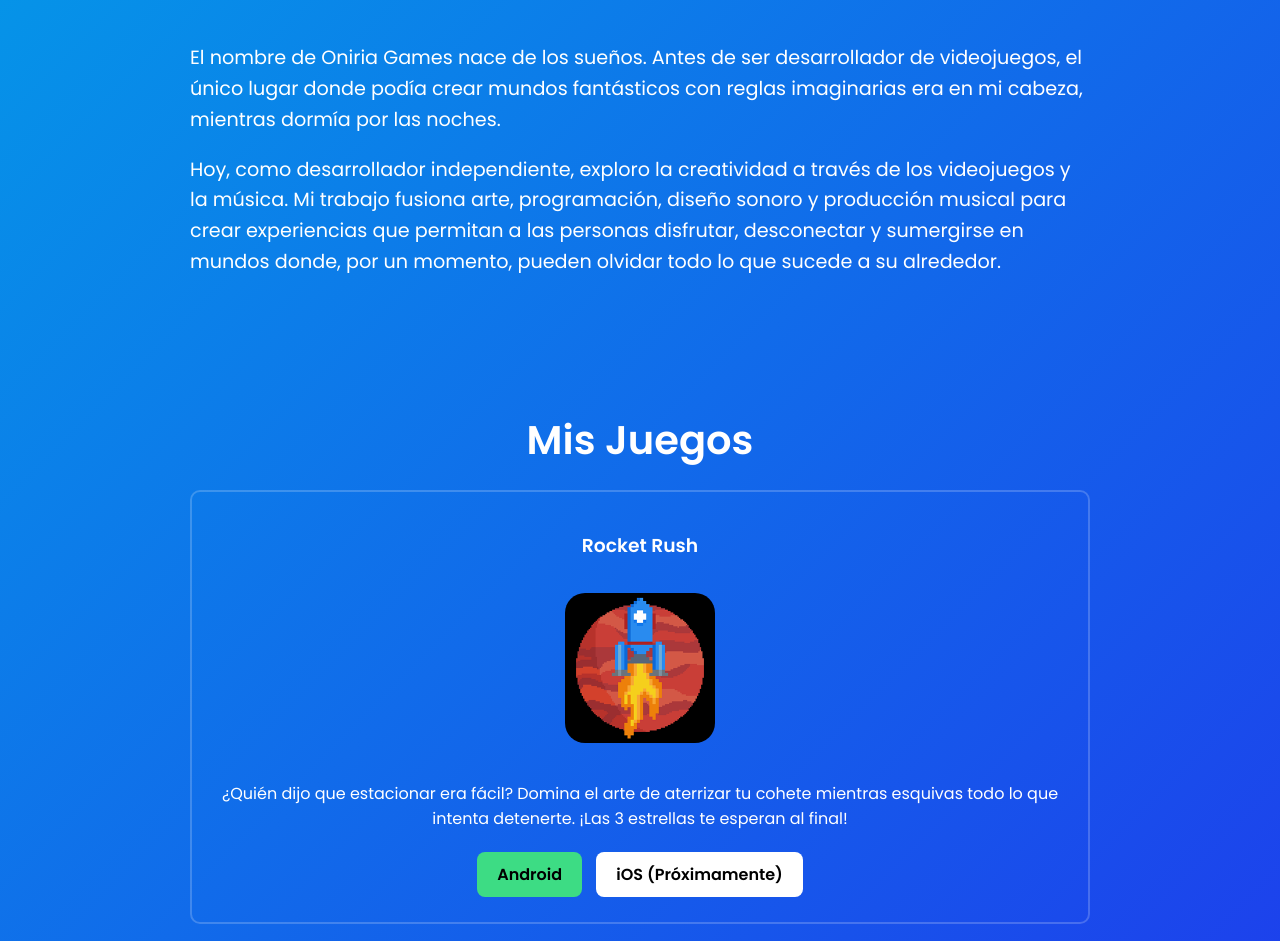
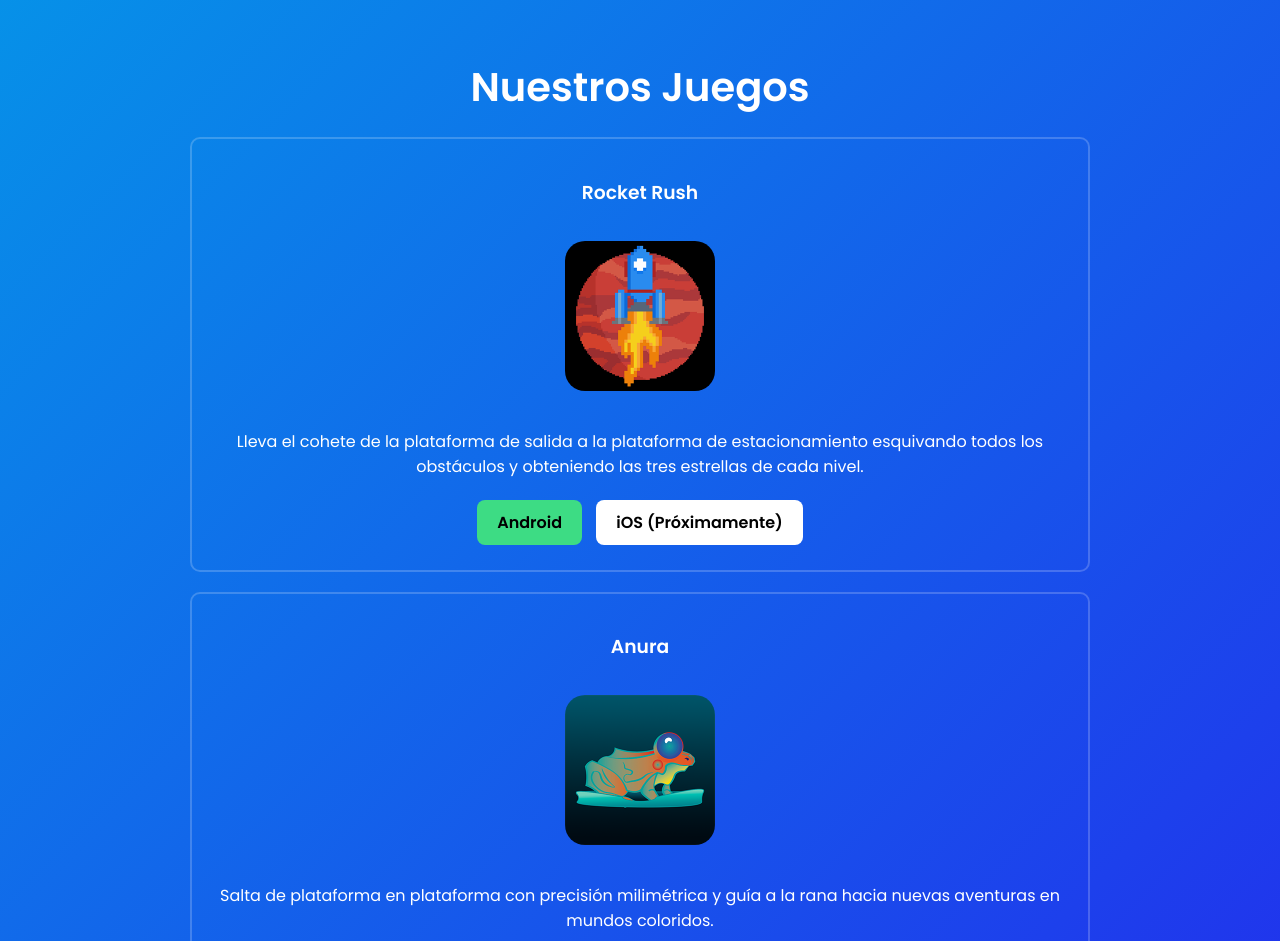
Before and after one commit to OniriaGames/oniriagames.github.io, a plain HTML site: page index.html in a window 1280 px wide. Shown: the part 540-1481 px from the top of the page. Drawn offline with Linux system fonts and the light colour scheme.

Commit message:
Update index.html

```diff
--- a/index.html
+++ b/index.html
@@ -26,18 +26,14 @@
         </div>
     </section>
 
-    <section class="intro">
-        <p>El nombre de Oniria Games nace de los sueños. Antes de ser desarrollador de videojuegos, el único lugar donde podía crear mundos fantásticos con reglas imaginarias era en mi cabeza, mientras dormía por las noches.</p>
-        <p>Hoy, como desarrollador independiente, exploro la creatividad a través de los videojuegos y la música. Mi trabajo fusiona arte, programación, diseño sonoro y producción musical para crear experiencias que permitan a las personas disfrutar, desconectar y sumergirse en mundos donde, por un momento, pueden olvidar todo lo que sucede a su alrededor.</p>
-    </section>
+    <section class="games">
+    <h2>Nuestros Juegos</h2>
 
-    <section class="games">
-        <h2>Mis Juegos</h2>
-
+    <div class="games-container">
         <div class="game-card">
             <h3>Rocket Rush</h3>
             <img src="RocketRush_Icon.png" alt="Rocket Rush Icon" class="game-icon">
-            <p>¿Quién dijo que estacionar era fácil? Domina el arte de aterrizar tu cohete mientras esquivas todo lo que intenta detenerte. ¡Las 3 estrellas te esperan al final!</p>
+            <p>Lleva el cohete de la plataforma de salida a la plataforma de estacionamiento esquivando todos los obstáculos y obteniendo las tres estrellas de cada nivel.</p>
             <div class="buttons">
                 <a href="https://play.google.com/store/apps/details?id=com.Wuichole.RocketRush" class="android">Android</a>
                 <a href="#" class="ios">iOS (Próximamente)</a>
@@ -47,13 +43,15 @@
         <div class="game-card">
             <h3>Anura</h3>
             <img src="Anura_Icon.png" alt="Anura Icon" class="game-icon">
-            <p>¡Ayuda a la rana a saltar con precisión!Calcula la fuerza perfecta para llegar de nenúfar en nenúfar.Un solo toque puede hacer la diferencia…¿hasta dónde puedes llegar?</p>
+            <p>Salta de plataforma en plataforma con precisión milimétrica y guía a la rana hacia nuevas aventuras en mundos coloridos.</p>
             <div class="buttons">
                 <a href="#" class="android">Android (Próximamente)</a>
                 <a href="#" class="ios">iOS (Próximamente)</a>
             </div>
         </div>
-    </section>
+    </div>
+</section>
+
 
     <footer>
         <p>2025 Oniria Games.</p>
```
